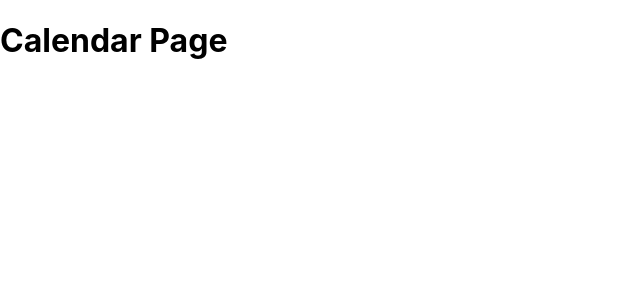
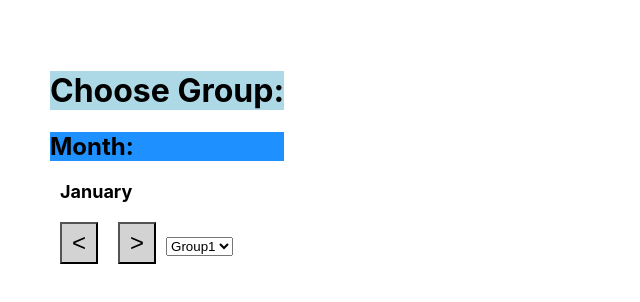
Before and after one commit to GT-WebDev-Group-Planning/group-planning-v1, a React (Create React App) app in the folder client/: page /calendar in a window 1280 px wide. Shown: the top 302 px of the page, without its empty margins (0-640 px from the left). Built offline with nearby package versions, Linux system fonts and the light colour scheme.

Commit message:
Create Month Scroller
Add month selector

```diff
--- a/client/src/pages/Calendar.js
+++ b/client/src/pages/Calendar.js
@@ -1,9 +1,57 @@
-function Calendar() {
-    return (
-      <div className="Calendar">
-        <h1>Calendar Page</h1>
-      </div>
-    );
+import React, { useState } from 'react';
+
+const Calendar = () => {
+  const months = [
+    'January', 'February', 'March', 'April',
+    'May', 'June', 'July', 'August',
+    'September', 'October', 'November', 'December'
+  ];
+
+  const [currentMonthIndex, setCurrentMonthIndex] = useState(0);
+
+  const prevMonth = () => {
+    setCurrentMonthIndex((prevIndex) => (prevIndex === 0 ? 11 : prevIndex - 1));
+  };
+
+  const nextMonth = () => {
+    setCurrentMonthIndex((prevIndex) => (prevIndex === 11 ? 0 : prevIndex + 1));
+  };
+
+  const initialPos = {
+    position: 'absolute',
+    top: '50px',
+    left: '50px',
+  };
+
+  const buttonStyle = {
+    fontSize: '24px',
+    padding: '5px 10px',
+    margin: '10px',
+    cursor: 'pointer',
+    backgroundColor: 'lightgray', // Add your desired background color
+  };
+
+  const monthDisplay = {
+    fontSize: '18px',
+    fontWeight: 'bold',
+    margin: '10px',
   }
 
-  export default Calendar;
+  return (
+    <div className="Calendar" style={initialPos}>
+      <h1 style={{ backgroundColor: 'lightblue' }}>Choose Group: </h1>
+      <h2 style={{ backgroundColor: 'DodgerBlue' }}>Month: </h2>
+      <div id="month-display" style={monthDisplay}>{months[currentMonthIndex]}</div>
+      <button id="prev-month" onClick={prevMonth} style={buttonStyle}>&lt;</button>
+      <button id="next-month" onClick={nextMonth} style={buttonStyle}>&gt;</button>
+      <select name="groups" id="groupdropdown">
+        <option value="Group1">Group1</option>
+        <option value="Group2">Group2</option>
+        <option value="Group3">Group3</option>
+        <option value="Group4">Group4</option>
+      </select>
+    </div>
+  );
+};
+
+export default Calendar;
```
